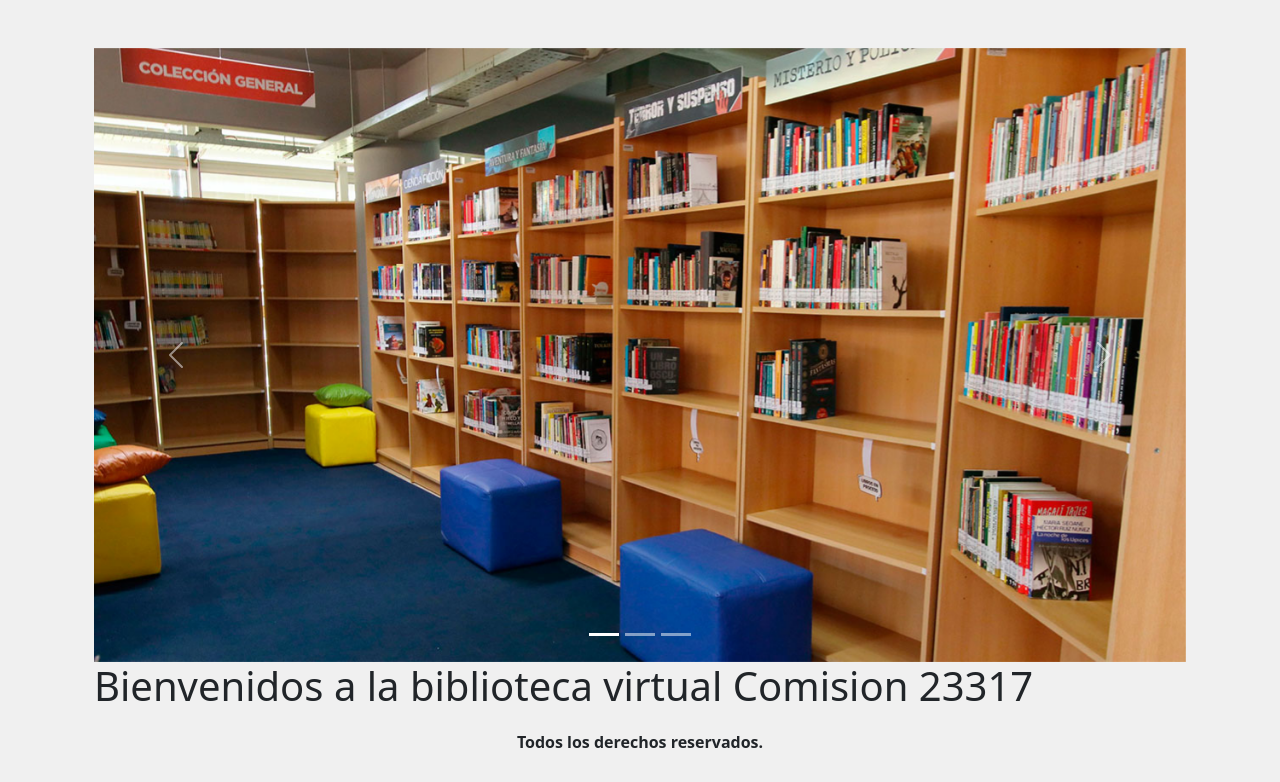
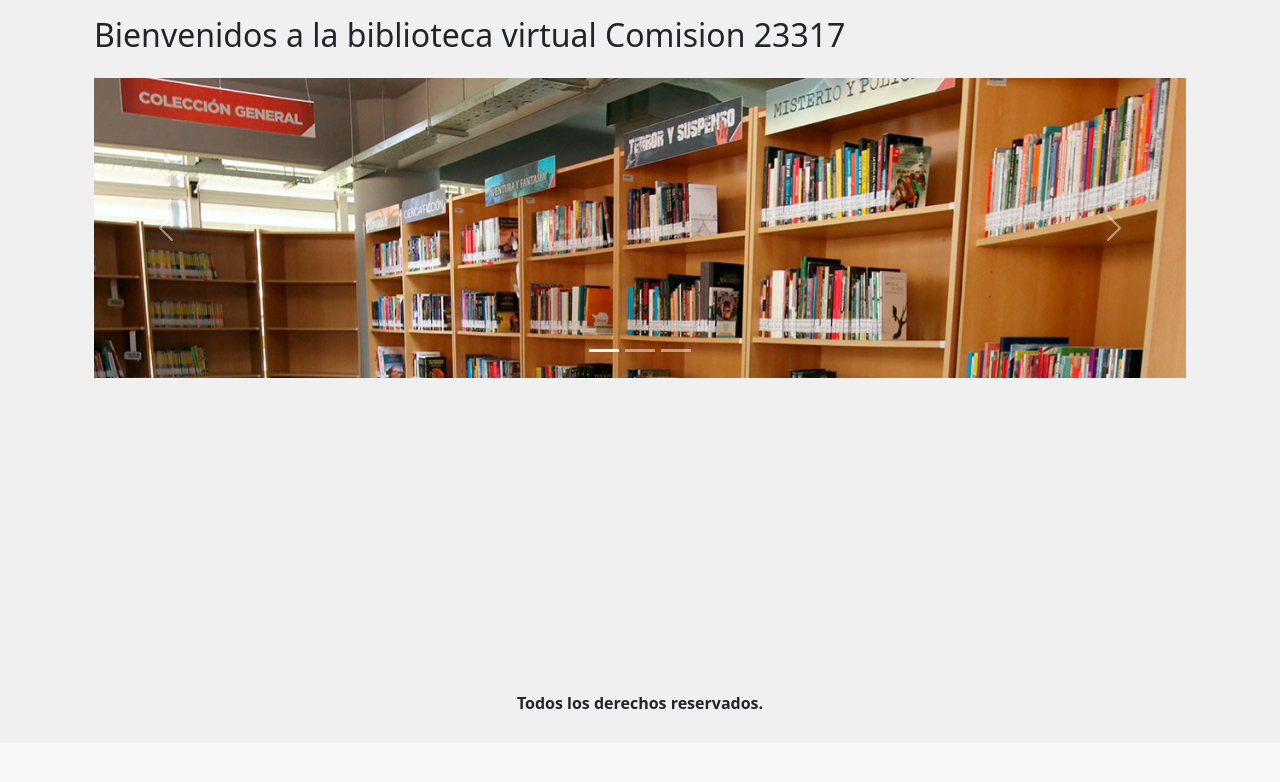
Before and after one commit to force4r/Biblioteca_G11_C23317, a Django app: page /sistema_biblioteca/ in a window 1280 px wide. Shown: the part 57-839 px from the top of the page. After the commit the page ends 766 px from the top, so only its background shows below. Run offline with Django 4.2, Linux system fonts and the light colour scheme.

Commit message:
cambios estilo. modif forms

```diff
--- a/biblioteca/sistema_biblioteca/forms.py
+++ b/biblioteca/sistema_biblioteca/forms.py
@@ -1,5 +1,4 @@
 from django import forms
-from typing import Any, Dict
 from .models import Libro, Autor, Editorial, Genero
 DESTINO_CHOICES = (
     ("informacion_personal", "Información general"),
@@ -42,7 +41,7 @@ class contactoForm(forms.Form):
         required=False
     )
 
-    def clean(self) -> Dict[str, Any]:
+    def clean(self):
         # Se buscan los datos del form
         super(contactoForm, self).clean()
         nombre = self.cleaned_data.get('nombre')
@@ -160,9 +159,7 @@ class AltaAutor(forms.ModelForm):
         model = Autor
         fields = '__all__'
         widgets = {
-            "nombre":forms.TextInput(attrs={'size':'70'}),
-            "apellido":forms.TextInput(attrs={'size':'70'}),
-            "nacionalidad":forms.TextInput(attrs={'size':'70'}),
+            "nombre":forms.TextInput(attrs={'class':'form-control'}),
+            "apellido":forms.TextInput(attrs={'class':'form-control'}),
+            "nacionalidad":forms.TextInput(attrs={'class':'form-control'}),
         }
-        def __init__(self, *args, **kwargs ):
-         super(AltaAutor, self).__init__(*args, **kwargs)
--- a/biblioteca/sistema_biblioteca/static/sistema_biblioteca/css/alta_autor.css
+++ b/biblioteca/sistema_biblioteca/static/sistema_biblioteca/css/alta_autor.css
@@ -1,4 +1,7 @@
 .navbar-link ul li a{
-
     display: none;
 }
+
+.saludo {
+    font-size: 1.1rem;
+}
--- a/biblioteca/sistema_biblioteca/static/sistema_biblioteca/css/biblioteca.css
+++ b/biblioteca/sistema_biblioteca/static/sistema_biblioteca/css/biblioteca.css
@@ -8,3 +8,7 @@
     color: #58151c;
     list-style: none;
 }
+
+.saludo {
+    font-size: 1.1rem;
+}
--- a/biblioteca/sistema_biblioteca/static/sistema_biblioteca/css/index.css
+++ b/biblioteca/sistema_biblioteca/static/sistema_biblioteca/css/index.css
@@ -0,0 +1,15 @@
+.carousel .carousel-inner{
+    height:300px
+}
+.carousel-inner .carousel-item img{
+min-height:200px;
+/**prevent it from stretch in screen size < than 768px**/
+object-fit:cover
+}
+
+@media(max-width:768px){
+.carousel .carousel-inner{
+/**prevent it from adding a white space between carousel and container elements**/
+height:auto
+}
+}
--- a/biblioteca/sistema_biblioteca/templates/sistema_biblioteca/alta_autor.html
+++ b/biblioteca/sistema_biblioteca/templates/sistema_biblioteca/alta_autor.html
@@ -7,8 +7,9 @@
 <div class="container">
     <h2 class="mt-3">Gestion de autores</h2>
         {% if user.is_authenticated %}
-        <p>Hola, {{user.username}}</p>
+        <p class="mt-3 saludo">Hola, {{user.username}}</p>
         {% endif %}
+            <div class="row my-4">
                 <div class="col-md-12">
                     <form action="" method="POST" class="form">
                         {% csrf_token %}
--- a/biblioteca/sistema_biblioteca/templates/sistema_biblioteca/biblioteca.html
+++ b/biblioteca/sistema_biblioteca/templates/sistema_biblioteca/biblioteca.html
@@ -7,7 +7,7 @@
 <div class="container">
     <h2 class="mt-3">Gestión de Libros</h2>
         {% if user.is_authenticated %}
-        <p>Hola, {{user.username}}</p>
+        <p class="mt-3 saludo">Hola, {{user.username}}</p>
         {% endif %}
             <div class="row my-4">
                 <div class="col-md-12">
--- a/biblioteca/sistema_biblioteca/templates/sistema_biblioteca/index.html
+++ b/biblioteca/sistema_biblioteca/templates/sistema_biblioteca/index.html
@@ -4,8 +4,9 @@
 {% block titulo %}Biblioteca Virtual Comision 23317{% endblock %}
 
 {% block contenido %}
-<div class="container d-flex justify-content-center mt-5">
-  <div class="w-100">
+<div class="container">
+  <h2 class="mt-3">Bienvenidos a la biblioteca virtual Comision 23317</h2>
+  <div class="row my-4">
     <div id="carouselExampleIndicators" class="carousel slide">
       <div class="carousel-indicators">
         <button type="button" data-bs-target="#carouselExampleIndicators" data-bs-slide-to="0" class="active" aria-current="true" aria-label="Slide 1"></button>
@@ -14,13 +15,13 @@
       </div>
       <div class="carousel-inner">
         <div class="carousel-item active">
-          <img src="{% static 'sistema_biblioteca/img/carrusel/slide1.jpg' %}" class="d-block w-100 carousel-img" alt="slide1">
+          <img src="{% static 'sistema_biblioteca/img/carrusel/slide1.jpg' %}" class="d-block w-100" alt="slide1">
         </div>
         <div class="carousel-item">
-          <img src="{% static 'sistema_biblioteca/img/carrusel/slide2.jpg' %}" class="d-block w-100 carousel-img" alt="slide2">
+          <img src="{% static 'sistema_biblioteca/img/carrusel/slide2.jpg' %}" class="d-block w-100" alt="slide2">
         </div>
         <div class="carousel-item">
-          <img src="{% static 'sistema_biblioteca/img/carrusel/slide3.jpg' %}" class="d-block w-100 carousel-img" alt="slide3">
+          <img src="{% static 'sistema_biblioteca/img/carrusel/slide3.jpg' %}" class="d-block w-100" alt="slide3">
         </div>
       </div>
       <button class="carousel-control-prev" type="button" data-bs-target="#carouselExampleIndicators" data-bs-slide="prev">
@@ -35,7 +36,7 @@
     </div>
 
 
-    <h1 class="ml-auto">Bienvenidos a la biblioteca virtual Comision 23317</h1>
+
 
 
   </div>
--- /dev/null
+++ b/biblioteca/usuarios/forms.py
@@ -0,0 +1 @@
+from django import forms
--- a/biblioteca/usuarios/views.py
+++ b/biblioteca/usuarios/views.py
@@ -15,7 +15,7 @@ def login_user(request):
             login(request, user)
             return redirect('index')
           else:
-            messages.success(request, ("Hubo un error al ingresar, verifique y vuelva a intentar"))
+            messages.error(request, "Hubo un error al ingresar, verifique y vuelva a intentar")
             return redirect('login')
         else:
             return render(request, 'authenticate/login.html', context)
```
Also changed, not shown: biblioteca/sistema_biblioteca/views.py (+0 -54 lines), biblioteca/usuarios/templates/authenticate/login.html (+10 -10 lines), biblioteca/usuarios/templates/authenticate/register_user.html (+7 -18 lines).
